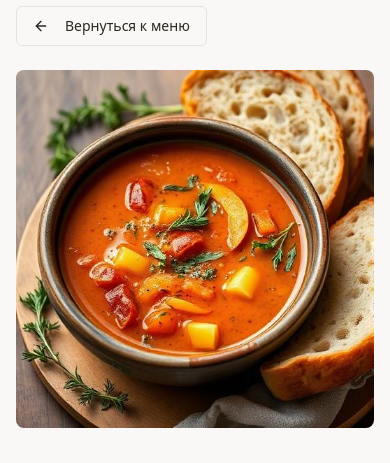
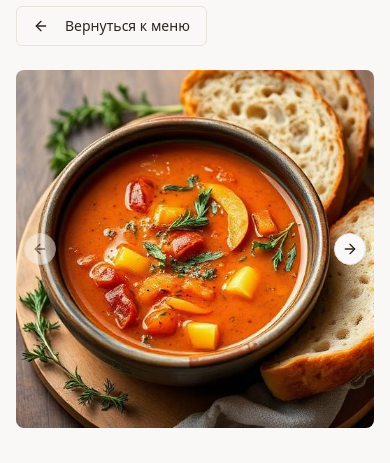
Before and after one commit to ramil-zakirov-dev/barakat-cafe-menu, a React (Vite) app: page /dish/1 in a window 390 px wide. Shown: the part 123-586 px from the top of the page. Built offline with nearby package versions, Linux system fonts and the light colour scheme.

Commit message:
Add image gallery to dish details
Implement an image gallery on the dish details page, allowing users to swipe through multiple images on mobile and slide with a mouse cursor on desktop.

```diff
--- a/src/data/dishes.ts
+++ b/src/data/dishes.ts
@@ -9,6 +9,7 @@ export interface Dish {
   longDescription: string;
   price: number;
   image: string;
+  images: string[];
   category: string;
   isSpecial?: boolean;
 }
@@ -22,6 +23,7 @@ export const dishes: Dish[] = [
     longDescription: "Традиционный узбекский суп с нежной бараниной, картофелем, морковью, луком и помидорами. Готовится на костном бульоне с добавлением ароматных специй. Подается с свежей зеленью и лепешкой.",
     price: 350,
     image: soupImg,
+    images: [soupImg, pilafficImg, baklavaImg],
     category: "Первые блюда"
   },
   {
@@ -31,6 +33,7 @@ export const dishes: Dish[] = [
     longDescription: "Густой узбекский суп с рисом, говядиной, морковью и луком. Особенность блюда - в специальной обжарке овощей с мясом перед добавлением бульона. Подается горячим с сузьмой (сметаной).",
     price: 320,
     image: soupImg,
+    images: [soupImg, baklavaImg, pilafficImg],
     category: "Первые блюда"
   },
   {
@@ -40,6 +43,7 @@ export const dishes: Dish[] = [
     longDescription: "Среднеазиатский суп с тянутой вручную лапшой, говядиной, болгарским перцем, помидорами и зеленью. Лапша готовится по традиционной технологии, что придает блюду особый вкус и аромат.",
     price: 380,
     image: soupImg,
+    images: [soupImg, pilafficImg, baklavaImg],
     category: "Первые блюда"
   },
 
@@ -51,6 +55,7 @@ export const dishes: Dish[] = [
     longDescription: "Король узбекской кухни - плов из отборного риса с бараниной, морковью, луком и специальным набором специй. Готовится в казане по традиционной рецептуре. Подается с салатом из редьки и зеленым чаем.",
     price: 450,
     image: pilafficImg,
+    images: [pilafficImg, soupImg, baklavaImg],
     category: "Вторые блюда",
     isSpecial: true
   },
@@ -61,6 +66,7 @@ export const dishes: Dish[] = [
     longDescription: "Отборные кусочки молодой баранины, маринованные в специальном соусе с луком и специями. Готовится на открытом огне до золотистой корочки. Подается с маринованным луком, помидорами и лавашом.",
     price: 520,
     image: pilafficImg,
+    images: [pilafficImg, baklavaImg, soupImg],
     category: "Вторые блюда"
   },
   {
@@ -70,6 +76,7 @@ export const dishes: Dish[] = [
     longDescription: "Традиционные манты с начинкой из рубленой баранины и говядины с луком. Тесто раскатывается тонко, начинка готовится из свежего мяса. Готовятся на пару в специальной мантышнице. Подаются со сметаной или соусом.",
     price: 380,
     image: pilafficImg,
+    images: [pilafficImg, soupImg, baklavaImg],
     category: "Вторые блюда"
   },
 
@@ -81,6 +88,7 @@ export const dishes: Dish[] = [
     longDescription: "Традиционная восточная сладость из тончайших слоев теста фило с начинкой из грецких орехов, миндаля и фисташек. Пропитывается ароматным медовым сиропом с розовой водой. Подается охлажденной.",
     price: 180,
     image: baklavaImg,
+    images: [baklavaImg, pilafficImg, soupImg],
     category: "Десерты",
     isSpecial: true
   },
@@ -91,6 +99,7 @@ export const dishes: Dish[] = [
     longDescription: "Натуральная халва собственного приготовления из отборных семян кунжута. Готовится по традиционной рецептуре без добавления искусственных консервантов. Богата витаминами и минералами.",
     price: 150,
     image: baklavaImg,
+    images: [baklavaImg, soupImg, pilafficImg],
     category: "Десерты"
   },
   {
@@ -100,6 +109,7 @@ export const dishes: Dish[] = [
     longDescription: "Традиционная башкирская сладость из мелких кусочков теста, обжаренных в масле и залитых медовым сиропом. Формуется в виде горки и украшается орехами. Подается в качестве десерта к чаю.",
     price: 160,
     image: baklavaImg,
+    images: [baklavaImg, pilafficImg, soupImg],
     category: "Десерты"
   },
 
@@ -111,6 +121,7 @@ export const dishes: Dish[] = [
     longDescription: "Высококачественный зеленый чай из горных районов Узбекистана. Обладает тонким ароматом и освежающим вкусом. Подается в традиционных пиалах с восточными сладостями. Способствует пищеварению.",
     price: 100,
     image: soupImg,
+    images: [soupImg, baklavaImg, pilafficImg],
     category: "Чай и Напитки"
   },
   {
@@ -120,6 +131,7 @@ export const dishes: Dish[] = [
     longDescription: "Традиционный кисломолочный напиток на основе йогурта с добавлением соли и мяты. Отлично утоляет жажду и способствует пищеварению. Подается охлажденным в стеклянных стаканах.",
     price: 80,
     image: soupImg,
+    images: [soupImg, pilafficImg, baklavaImg],
     category: "Чай и Напитки"
   },
   {
@@ -129,6 +141,7 @@ export const dishes: Dish[] = [
     longDescription: "Ароматный компот из отборных сухофруктов: кураги, изюма, инжира и чернослива. Готовится без добавления сахара, сладость достигается естественными фруктовыми сахарами. Подается теплым или охлажденным.",
     price: 120,
     image: soupImg,
+    images: [soupImg, baklavaImg, pilafficImg],
     category: "Чай и Напитки"
   }
 ];
--- a/src/pages/DishDetails.tsx
+++ b/src/pages/DishDetails.tsx
@@ -3,6 +3,13 @@ import { dishes } from "@/data/dishes";
 import { Button } from "@/components/ui/button";
 import { ArrowLeft } from "lucide-react";
 import Navigation from "@/components/Navigation";
+import {
+  Carousel,
+  CarouselContent,
+  CarouselItem,
+  CarouselNext,
+  CarouselPrevious,
+} from "@/components/ui/carousel";
 
 const DishDetails = () => {
   const { id } = useParams();
@@ -41,12 +48,24 @@ const DishDetails = () => {
 
         <div className="max-w-4xl mx-auto">
           <div className="grid md:grid-cols-2 gap-8">
-            <div className="aspect-square overflow-hidden rounded-lg">
-              <img
-                src={dish.image}
-                alt={dish.name}
-                className="w-full h-full object-cover"
-              />
+            <div className="relative">
+              <Carousel className="w-full">
+                <CarouselContent>
+                  {dish.images.map((image, index) => (
+                    <CarouselItem key={index}>
+                      <div className="aspect-square overflow-hidden rounded-lg">
+                        <img
+                          src={image}
+                          alt={`${dish.name} - фото ${index + 1}`}
+                          className="w-full h-full object-cover"
+                        />
+                      </div>
+                    </CarouselItem>
+                  ))}
+                </CarouselContent>
+                <CarouselPrevious className="absolute left-2 top-1/2 -translate-y-1/2" />
+                <CarouselNext className="absolute right-2 top-1/2 -translate-y-1/2" />
+              </Carousel>
             </div>
 
             <div className="space-y-6">
```
